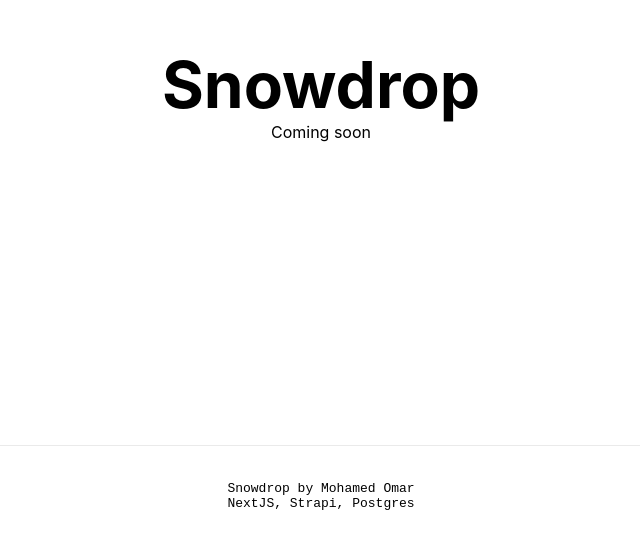
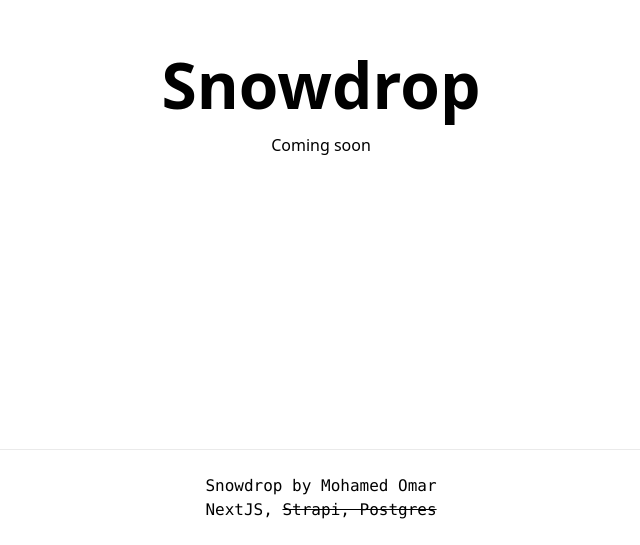
Before and after one commit to redomar/snowdrop, a Next.js app: page / in a window 1280 px wide. Shown: the part 255-800 px from the top of the page, without its empty margins (319-959 px from the left). Built offline with nearby package versions, Linux system fonts and the light colour scheme.

Commit message:
Basic packages, tailwind, eslint

```diff
--- /dev/null
+++ b/components/home/foot.tsx
@@ -0,0 +1,13 @@
+const HomeFooter = () => {
+  return (
+    <footer className={'w-full h-24 border-t border-accent-2 flex justify-center items-center'}>
+      <pre>
+        Snowdrop by Mohamed Omar
+        <br />
+        NextJS, <span className={'line-through'}>Strapi, Postgres</span>
+      </pre>
+    </footer>
+  )
+}
+
+export default HomeFooter
--- /dev/null
+++ b/components/home/head.tsx
@@ -0,0 +1,11 @@
+const HomeHeader = () => {
+  return (
+    <main className={'px-20 flex flex-1 flex-col justify-center items-center'}>
+      <h1 className={'font-bold text-7xl no-underline'}>Snowdrop</h1>
+
+      <span>Coming soon</span>
+    </main>
+  )
+}
+
+export default HomeHeader
--- a/pages/_app.tsx
+++ b/pages/_app.tsx
@@ -1,5 +1,5 @@
-import '../styles/globals.css'
 import type { AppProps } from 'next/app'
+import '../styles/index.css'
 
 function MyApp({ Component, pageProps }: AppProps) {
   return <Component {...pageProps} />
--- a/pages/index.tsx
+++ b/pages/index.tsx
@@ -1,5 +1,6 @@
 import Head from 'next/head'
-import Image from 'next/image'
+import Header from '../components/home/head'
+import Footer from '../components/home/foot'
 import styles from '../styles/Home.module.css'
 
 export default function Home() {
@@ -11,22 +12,9 @@ export default function Home() {
         <link rel="icon" href="/favicon.ico" />
       </Head>
 
-      <main className={styles.main}>
-        <h1 className={styles.title}>
-          Snowdrop
-        </h1>
+      <Header />
+      <Footer />
 
-        <span className={styles.alt}>Coming soon</span>
-      </main>
-
-      <footer className={styles.footer}>
-
-        <pre>
-          Snowdrop by Mohamed Omar
-          <br />
-          NextJS, Strapi, Postgres
-        </pre>
-      </footer>
     </div>
   )
 }
--- /dev/null
+++ b/postcss.config.js
@@ -0,0 +1,3 @@
+module.exports = {
+  plugins: ['tailwindcss', 'autoprefixer'],
+}
--- a/styles/globals.css
+++ /dev/null
@@ -1,16 +0,0 @@
-html,
-body {
-  padding: 0;
-  margin: 0;
-  font-family: -apple-system, BlinkMacSystemFont, Segoe UI, Roboto, Oxygen,
-    Ubuntu, Cantarell, Fira Sans, Droid Sans, Helvetica Neue, sans-serif;
-}
-
-a {
-  color: inherit;
-  text-decoration: none;
-}
-
-* {
-  box-sizing: border-box;
-}
--- /dev/null
+++ b/tailwind.config.js
@@ -0,0 +1,33 @@
+module.exports = {
+  purge: ['./components/**/*.tsx', './pages/**/*.tsx'],
+  theme: {
+    extend: {
+      colors: {
+        'accent-1': '#FAFAFA',
+        'accent-2': '#EAEAEA',
+        'accent-7': '#333',
+        success: '#0070f3',
+        cyan: '#79FFE1'
+      },
+      spacing: {
+        28: '7rem'
+      },
+      letterSpacing: {
+        tighter: '-.04em'
+      },
+      lineHeight: {
+        tight: 1.2
+      },
+      fontSize: {
+        '5xl': '2.5rem',
+        '6xl': '2.75rem',
+        '7xl': '4rem',
+        '8xl': '6.25rem'
+      },
+      boxShadow: {
+        small: '0 5px 10px rgba(0, 0, 0, 0.12)',
+        medium: '0 8px 30px rgba(0, 0, 0, 0.12)'
+      }
+    }
+  }
+}
```
Also changed, not shown: package.json (+8 -2 lines), styles/index.css (added, +15 -0 lines), pages/posts/[slug].tsx (deleted), 1 other file (tests, documents, lock files or other folders).
